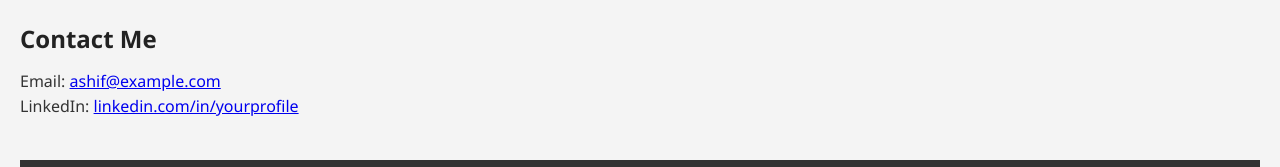
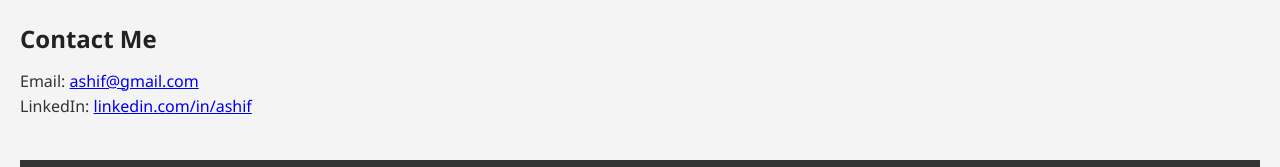
Before and after one commit to Ashif04/Portfolio-MohamedAshif, a plain HTML site: page index.html in a window 1280 px wide. Shown: the part 767-934 px from the top of the page. Drawn offline with Linux system fonts and the light colour scheme.

Commit message:
Add files via upload

```diff
--- a/index.html
+++ b/index.html
@@ -48,8 +48,8 @@
 
   <section id="contact">
     <h2>Contact Me</h2>
-    <p>Email: <a href="mailto:ashif@example.com">ashif@example.com</a></p>
-    <p>LinkedIn: <a href="https://linkedin.com/in/yourprofile" target="_blank">linkedin.com/in/yourprofile</a></p>
+    <p>Email: <a href="mailto:ashif@gmail.com">ashif@gmail.com</a></p>
+    <p>LinkedIn: <a href="https://linkedin.com/in/Ashif" target="_blank">linkedin.com/in/ashif</a></p>
   </section>
 
   <footer>
```
